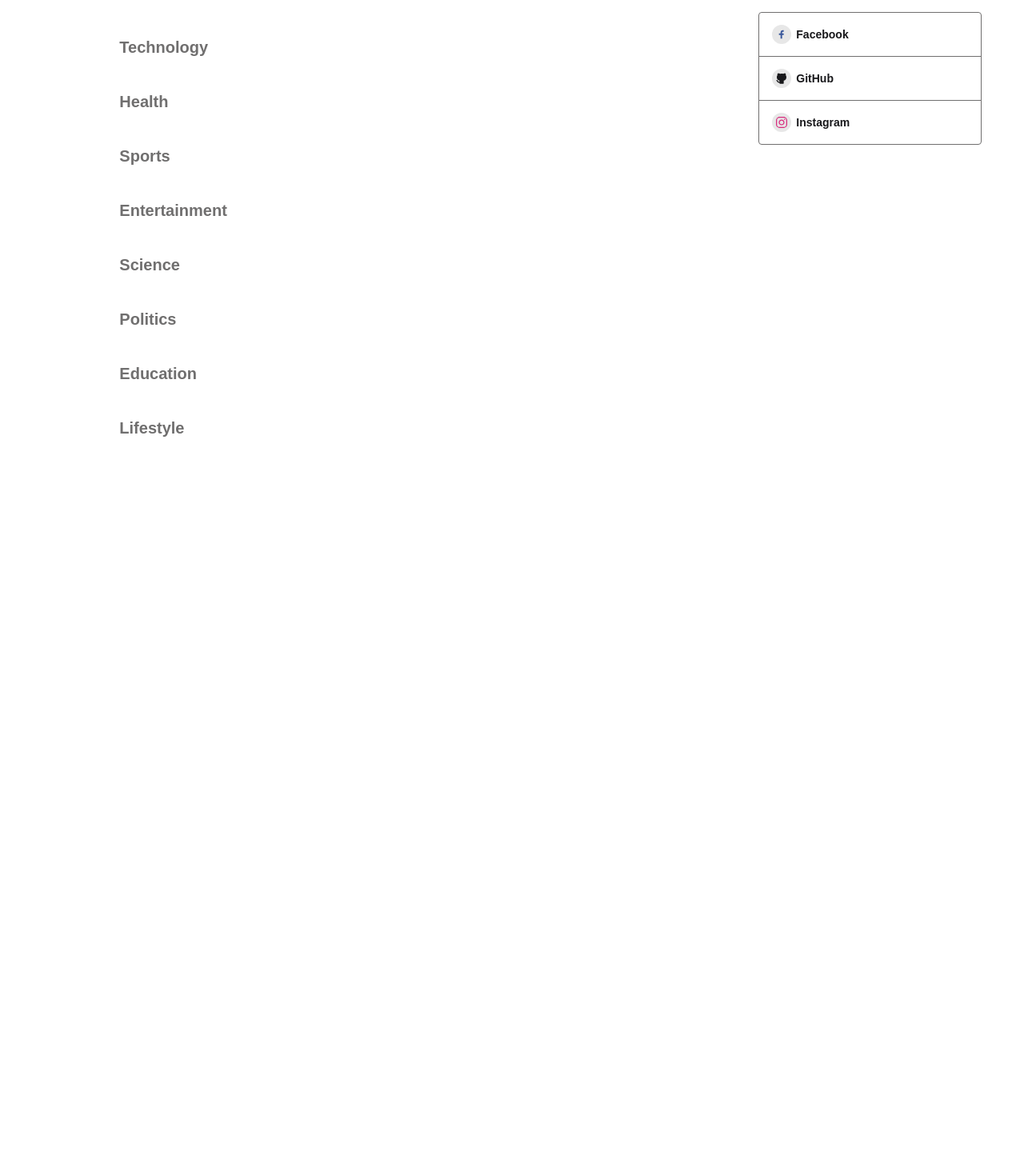
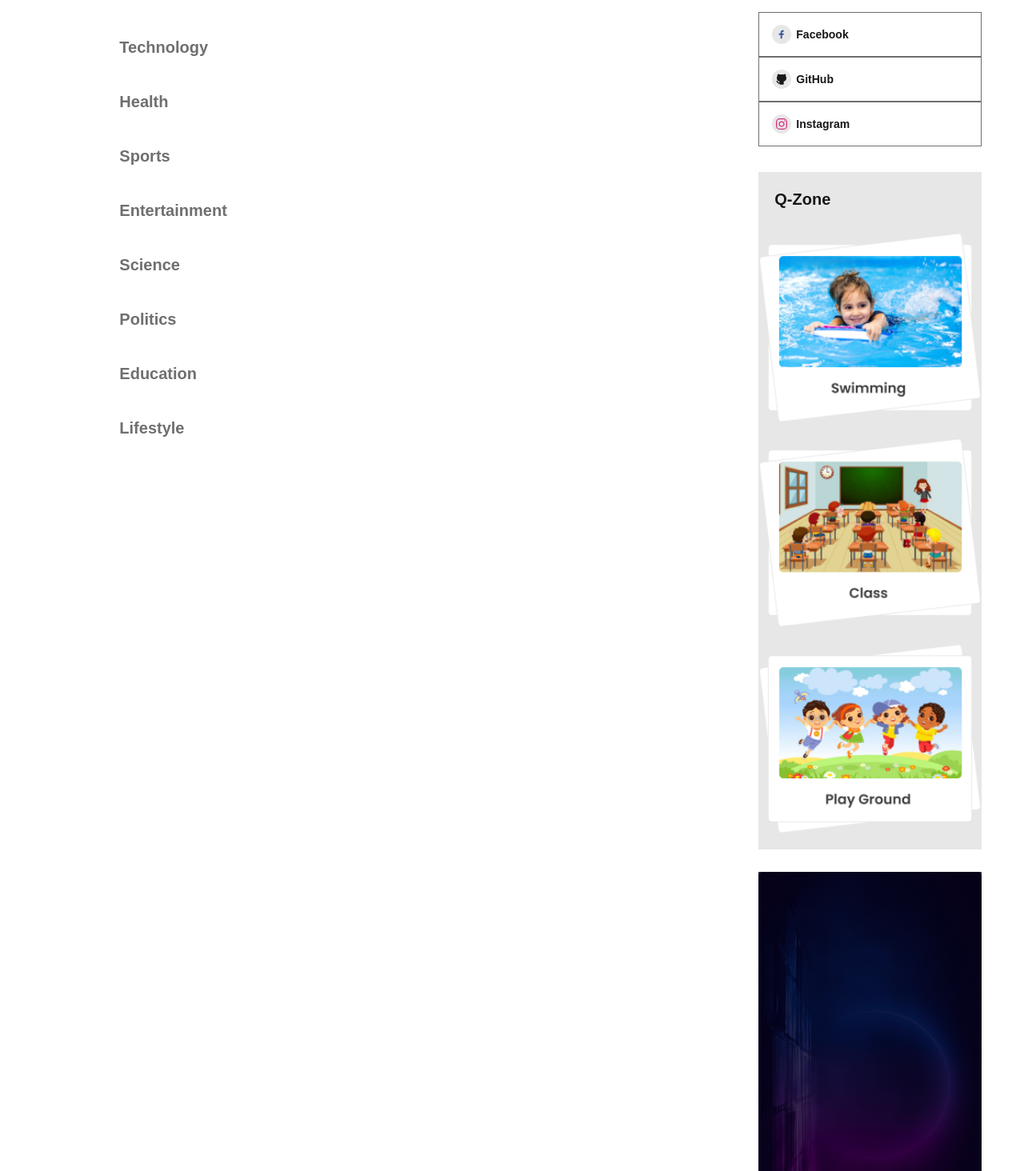
Before and after one commit to Shashuvo/Dragon-News, a React (Vite) app: page / in a window 1280 px wide. Shown: the part 606-2070 px from the top of the page at 80% size. Before the commit the page ends 1161 px from the top, so only its background shows below. Built offline with nearby package versions, Linux system fonts and the light colour scheme.

Commit message:
QZone added & fixed issue in find us responsive design

```diff
--- a/src/components/homeLayouts/FindUs/FindUs.jsx
+++ b/src/components/homeLayouts/FindUs/FindUs.jsx
@@ -8,16 +8,19 @@ const FindUs = () => {
         <div>
             <h1 className='font-semibold text-md md:text-xl pl-5 md:pl-0'>Find Us</h1>
             <div className="join join-vertical w-full mt-3 md:mt-7">
-                <button className="btn join-item w-11/12 mx-auto md:w-full bg-base-100 border-secondary shadow-none justify-start h-14">
+                <button className="btn w-11/12 mx-auto md:w-full bg-base-100 border-secondary shadow-none justify-start h-14">
                     <TiSocialFacebook className='bg-base-300 rounded-full text-[#3B599C] w-6 h-6 p-1' />
                     Facebook
                 </button>
-                <button className="btn join-item w-11/12 mx-auto md:w-full bg-base-100 border-secondary shadow-none justify-start h-14">
+                <button className="btn w-11/12 mx-auto md:w-full bg-base-100 border-secondary shadow-none justify-start h-14">
                     <TbBrandGithubFilled className='bg-base-300 rounded-full w-6 h-6 p-1' />
                     GitHub</button>
-                <button className="btn join-item w-11/12 mx-auto md:w-full bg-base-100 border-secondary shadow-none justify-start h-14">
+                <button className="btn w-11/12 mx-auto md:w-full bg-base-100 border-secondary shadow-none justify-start h-14">
                     <FaInstagram className='bg-base-300 rounded-full text-[#D82D7E] w-6 h-6 p-1' />
                     Instagram</button>
+            </div>
+            <div>
+
             </div>
         </div>
     );
--- /dev/null
+++ b/src/components/homeLayouts/QZone/QZone.jsx
@@ -0,0 +1,27 @@
+import React from 'react';
+import swimmingImg from "../../../assets/swimming.png"
+import classImg from "../../../assets/class.png"
+import playgroundImg from "../../../assets/playground.png"
+import bgImg from "../../../assets/bg.png"
+
+const QZone = () => {
+    return (
+        <div>
+            {/* Q-zone */}
+            <div className='w-11/12 mx-auto md:w-full bg-base-300'>
+                <h1 className='font-semibold text-md md:text-xl pt-5 pl-5'>Q-Zone</h1>
+                <div className="Image flex flex-col gap-5 w-full pb-5 mt-3 md:mt-7">
+                    <img className='w-11/12 mx-auto md:w-full' src={swimmingImg} alt="Swimming Image" />
+                    <img className='w-11/12 mx-auto md:w-full' src={classImg} alt="Class Image" />
+                    <img className='w-11/12 mx-auto md:w-full' src={playgroundImg} alt="Playground Image" />
+                </div>
+            </div>
+            {/* BG image */}
+            <div className='mt-3 md:mt-7'>
+                <img className='w-11/12 mx-auto md:w-full' src={bgImg} alt="BG Image" />
+            </div>
+        </div>
+    );
+};
+
+export default QZone;
--- a/src/components/homeLayouts/RightAside.jsx
+++ b/src/components/homeLayouts/RightAside.jsx
@@ -1,12 +1,14 @@
 import React from 'react';
 import SocialLogin from './SocialLogin/SocialLogin';
 import FindUs from './FindUs/FindUs';
+import QZone from './QZone/QZone';
 
 const RightAside = () => {
     return (
         <div className='space-y-8'>
             <SocialLogin></SocialLogin>
             <FindUs></FindUs>
+            <QZone></QZone>
         </div>
     );
 };
```
